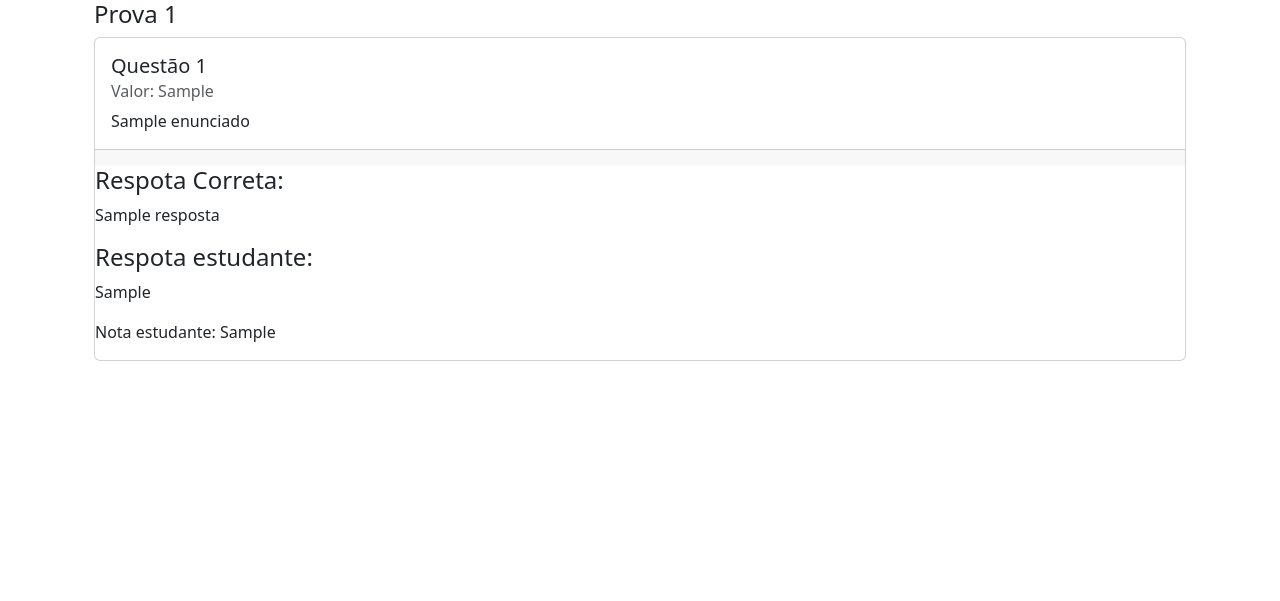
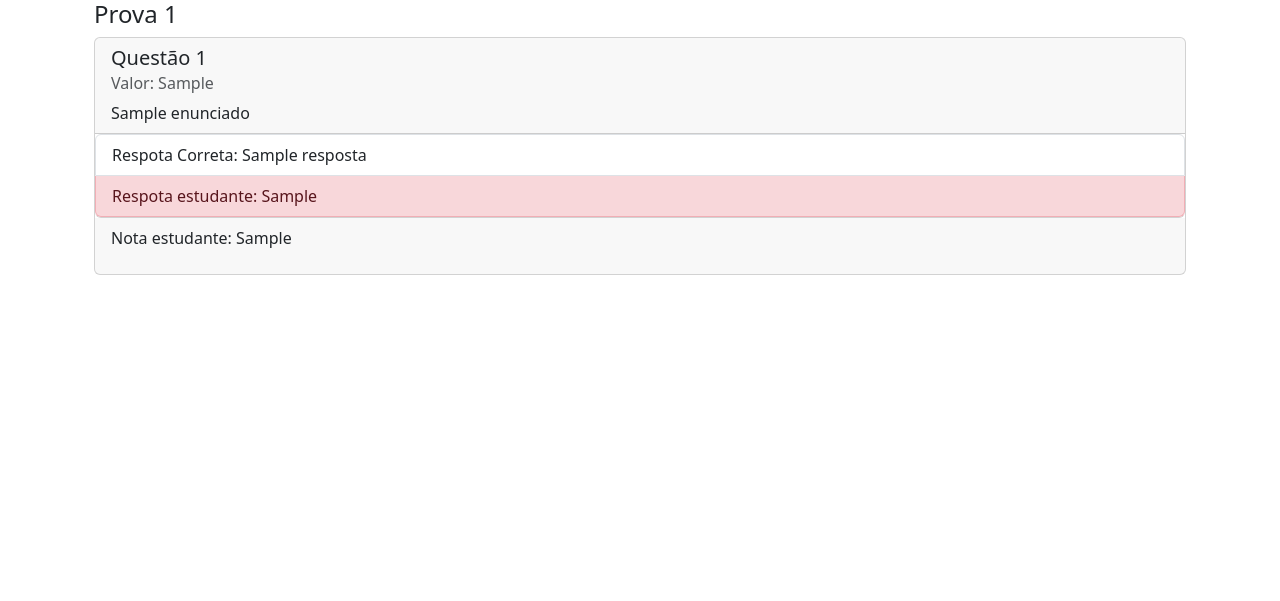
Before and after one commit to zeroCass/unb-web, a Flask app: template app/templates/exames/resposta_exame.jinja2 in a window 1280 px wide. Shown: the top 601 px of the page. Run offline with Flask 3, Linux system fonts and the light colour scheme; tables that the repository leaves empty hold one stand-in row (values such as "Sample post"); the template is opened without the code that fills it: values that come from a table or form of the project are taken from there, most other values are stand-ins (such as "Sample title", 1, 10 or a date in 2020); some libraries are stand-ins or nearby versions.

Commit message:
style: resposta exame view (issue #12)
Melhoria na visualização da revisão do exame tanto par professor quanto para aluno.

```diff
--- a/app/templates/exames/resposta_exame.jinja2
+++ b/app/templates/exames/resposta_exame.jinja2
@@ -12,49 +12,35 @@
         <form>
             {% for questao_exame in questoes_exame %}
                 <div class="mb-3 card">
-                    <div class="card-body">
+                    <div class="card-header">
                         <h5 class="card-title">Questão {{ loop.index }}</h5>
                         <h6 class="card-subtitle mb-2 text-muted">Valor: {{ questao_exame.nota_questao }}</h6>
                         <p class="card-text">{{ questao_exame.enunciado }}</p>
                     </div>
-                    <div class="card-footer">
-                        {% if questao_exame.tipo_questao == "multipla_escolha" %}
-                            <ul class="list-group">
+                    {% if questao_exame.tipo_questao == "multipla_escolha" %}
+                            <ul class="list-group list-group-flush">
                                 {% for opcao in questao_exame.opcoes %}
-                                    <li class="list-group-item">
-                                        <input unique-value class="form-check-input me-1" type="radio" id="questao_id_{{ questao_exame.id }}"
-                                            name="questao_id_{{ questao_exame.id }}" value="A">
-                                            <label class="form-check-label" for="opcao_a_{{ loop.index }}">{{ opcao.opcao_a }}</label>
-                                    </li>
-                                    <li class="list-group-item">
-                                        <input unique-value class="form-check-input me-1" type="radio" id="questao_id_{{ questao_exame.id }}"
-                                            name="questao_id_{{ questao_exame.id }}" value="B">
-                                            <label class="form-check-label" for="opcao_b_{{ loop.index }}">{{ opcao.opcao_b }}</label>
-                                    </li>
+                                    <li class="list-group-item">A. {{ opcao.opcao_a }}</li>
+                                    <li class="list-group-item">B. {{ opcao.opcao_b }}</li>
                                     {% if opcao.opcao_c %}
-                                        <li class="list-group-item">
-                                            <input unique-value class="form-check-input me-1" type="radio" id="questao_id_{{ questao_exame.id }}"
-                                                 name="questao_id_{{ questao_exame.id }}" value="C">
-                                                <label class="form-check-label" for="opcao_c_{{ loop.index }}">{{ opcao.opcao_c }}</label>
-                                        </li>
+                                    <li class="list-group-item">C. {{ opcao.opcao_c }}</li>
                                     {% endif %}
                                     {% if opcao.opcao_d %}
-                                        <li class="list-group-item">
-                                            <input unique-value class="form-check-input me-1" type="radio" id="questao_id_{{ questao_exame.id }}"
-                                                name="questao_id_{{ questao_exame.id }}" value="D">
-                                                <label class="form-check-label" for="opcao_d_{{ loop.index }}">{{ opcao.opcao_d }}</label>
-                                        </li>
+                                    <li class="list-group-item">D. {{ opcao.opcao_d }}</li>
                                     {% endif %}
-                            {% endfor %}
+                                {% endfor %}
                             </ul>
+                    {% endif %}
+                    <ul class="list-group">
+                        <li class="list-group-item">Respota Correta: {{ questao_exame.resposta }}</li>
+                        {% if questao_exame.resposta == questao_exame.resposta_estudante%}
+                            <li class="list-group-item list-group-item-success">Respota estudante: {{ questao_exame.resposta_estudante }}</li>
+                        {% else %}
+                            <li class="list-group-item list-group-item-danger">Respota estudante: {{ questao_exame.resposta_estudante }}</li>
                         {% endif %}
-                    </div>
-                    <div>
-                        <h4>Respota Correta:</h4>
-                        <p>{{ questao_exame.resposta }}</p>
-                        <h4>Respota estudante:</h4>
-                        <p>{{ questao_exame.resposta_estudante }}</p>
-                        <p>Nota estudante: {{ questao_exame.nota_estudante_questao }}</p>
+                    </ul>
+                    <div class="card-footer">
+                            <p>Nota estudante: {{ questao_exame.nota_estudante_questao }}</p>
                     </div>
                 </div>
             {% endfor %}
```
Also changed, not shown: app/templates/exames/show.jinja2 (+8 -0 lines).
